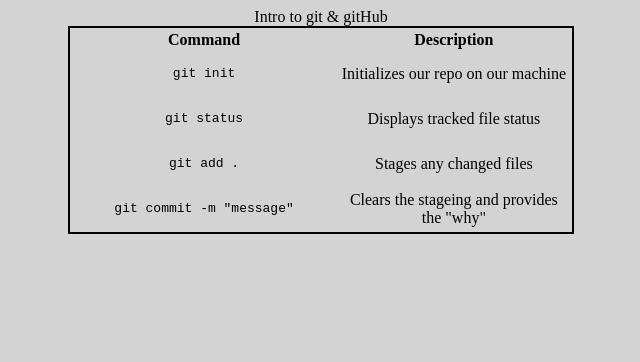
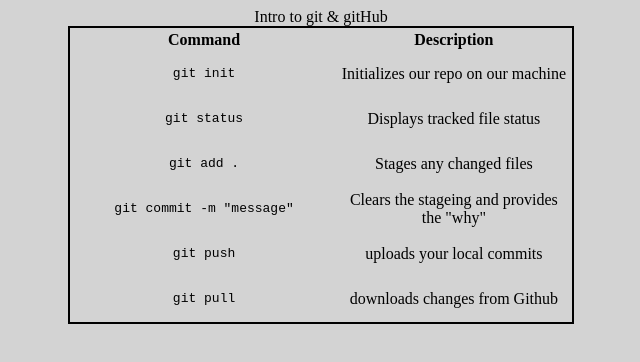
Before and after one commit to dimslug/may-cohort-2023-unit-1, a plain HTML site: page 03_gitIntro.html in a window 1280 px wide. Shown: the whole page, without its empty margins (319-959 px from the left). Drawn offline with Linux system fonts and the light colour scheme.

Commit message:
first commit

```diff
--- a/03_gitIntro.html
+++ b/03_gitIntro.html
@@ -46,7 +46,14 @@
                 <td><pre>git commit -m "message"</pre></td>
                 <td>Clears the stageing and provides the "why"</td>
             </tr>
-
+            <tr>
+                <td><pre>git push</pre></td>
+                <td>uploads your local commits</td>
+            </tr>
+            <tr>
+                <td><pre>git pull</pre></td>
+                <td>downloads changes from Github</td>
+            </tr>
         </tbody>
     </table>
 </body>
```
